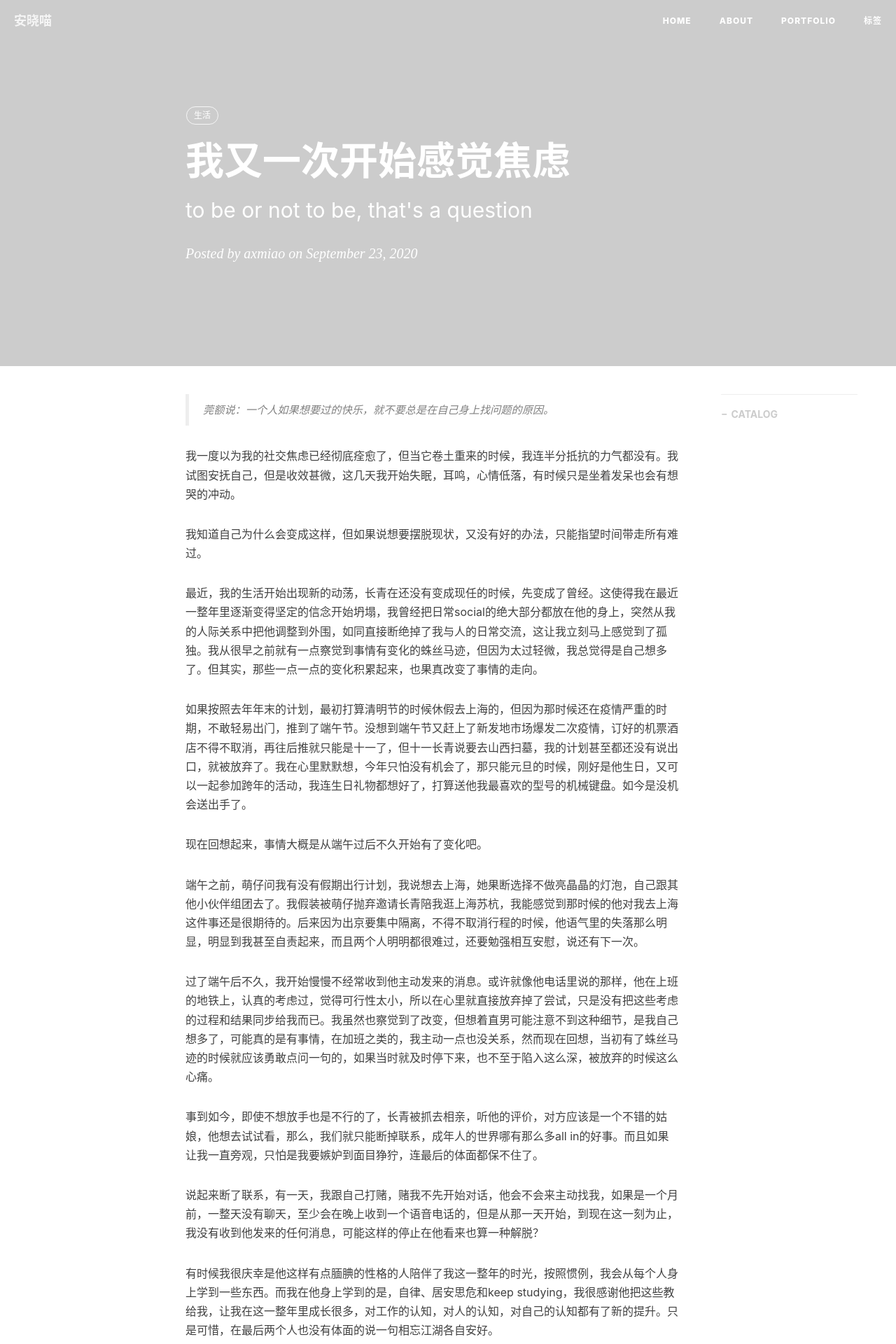
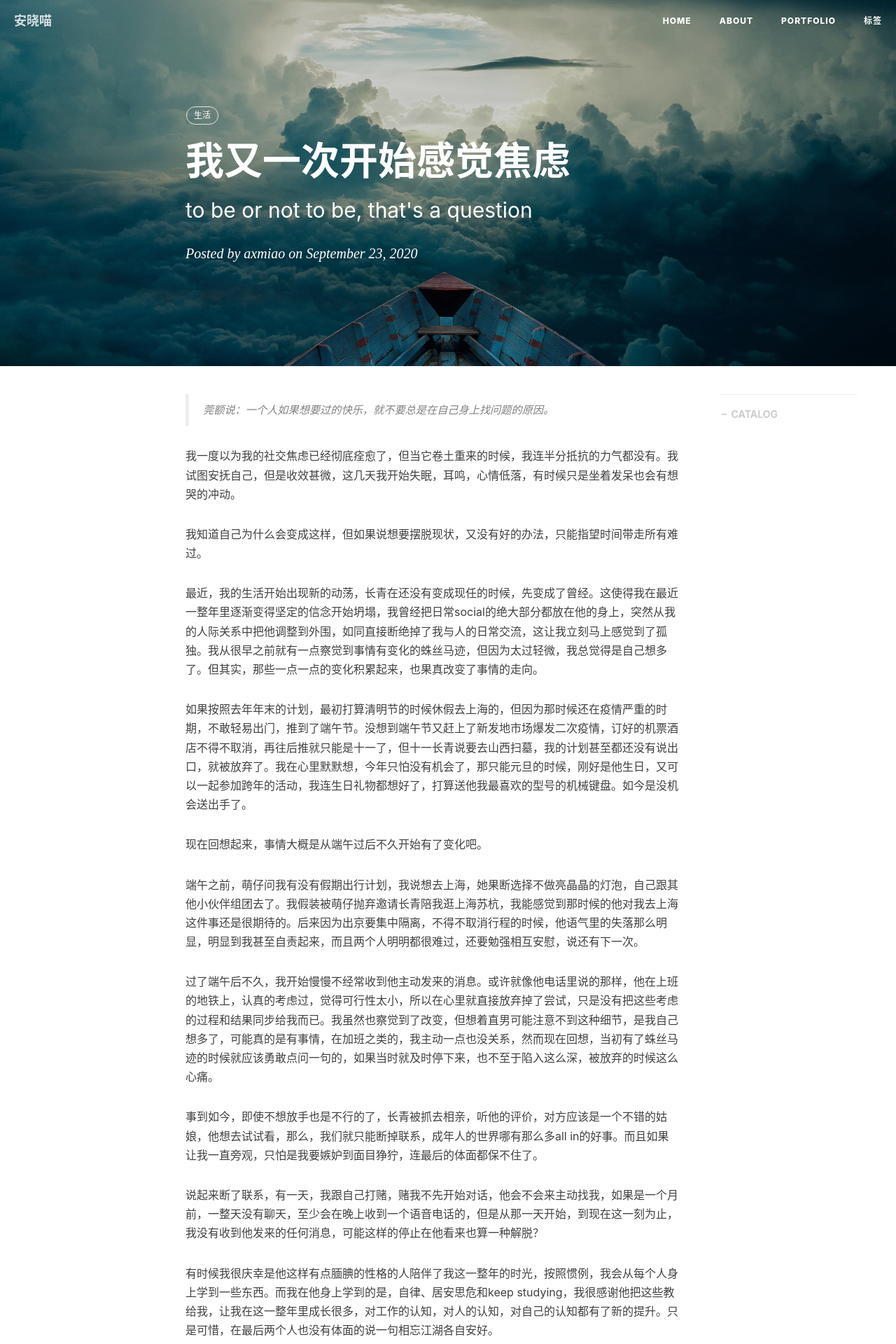
Before and after one commit to axmiao/axmiao.github.io, a Jekyll site: the page built from _posts/2020-09-23-我开始感觉焦虑.md, in a window 1280 px wide. Shown: the top 1920 px of the page at 70% size. Built offline with Jekyll 4.4.1, drawn with Linux system fonts in a browser that asks for light colours; nearby versions of some CDN libraries; comment, search, counter and statistics services are not loaded.

Commit message:
20200923

```diff
--- a/_posts/2020-09-23-我开始感觉焦虑.md
+++ b/_posts/2020-09-23-我开始感觉焦虑.md
@@ -4,7 +4,7 @@
 subtitle: "to be or not to be, that's a question"
 date:   2020-09-23 22:57:00 +0800
 author: "axmiao"
-header-img: "img/post-bg-20200923.jpg"
+header-img: "img/home-bg.jpg"
 categories: jekyll update
 catalog: true
 tags:
```
Also changed, not shown: img/post-bg-20200923.jpg (deleted).
